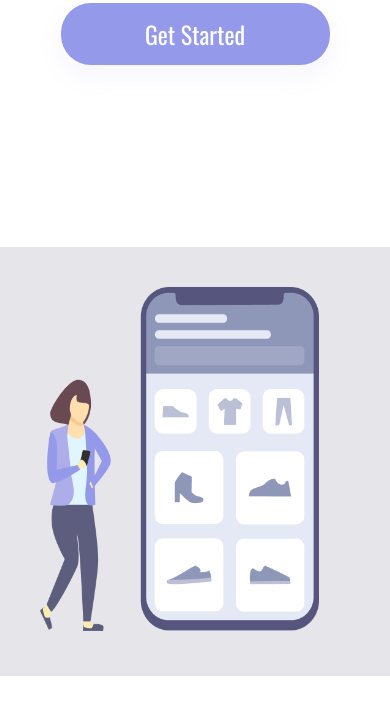
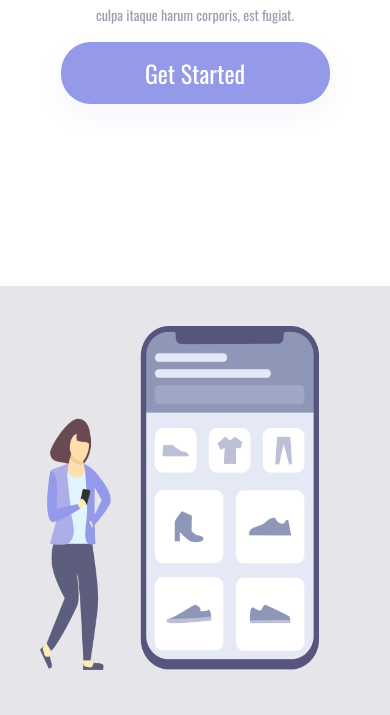
Before and after one commit to GabrielSilvaQueiroz/easy-shopping-responsivo, a plain HTML site: page index.html in a window 390 px wide. Shown: the part 175-890 px from the top of the page. Before the commit the page ends 851 px from the top, so only its background shows below. Drawn offline with nearby package versions, Linux system fonts and the light colour scheme.

Commit message:
update responsividade

```diff
--- a/style.css
+++ b/style.css
@@ -103,7 +103,7 @@ header {
         width: 100%;
         height: 50%;
         padding: 0;
-        margin: 0;
+        margin-top: 10%;
     }
 
     .container-right {
```
